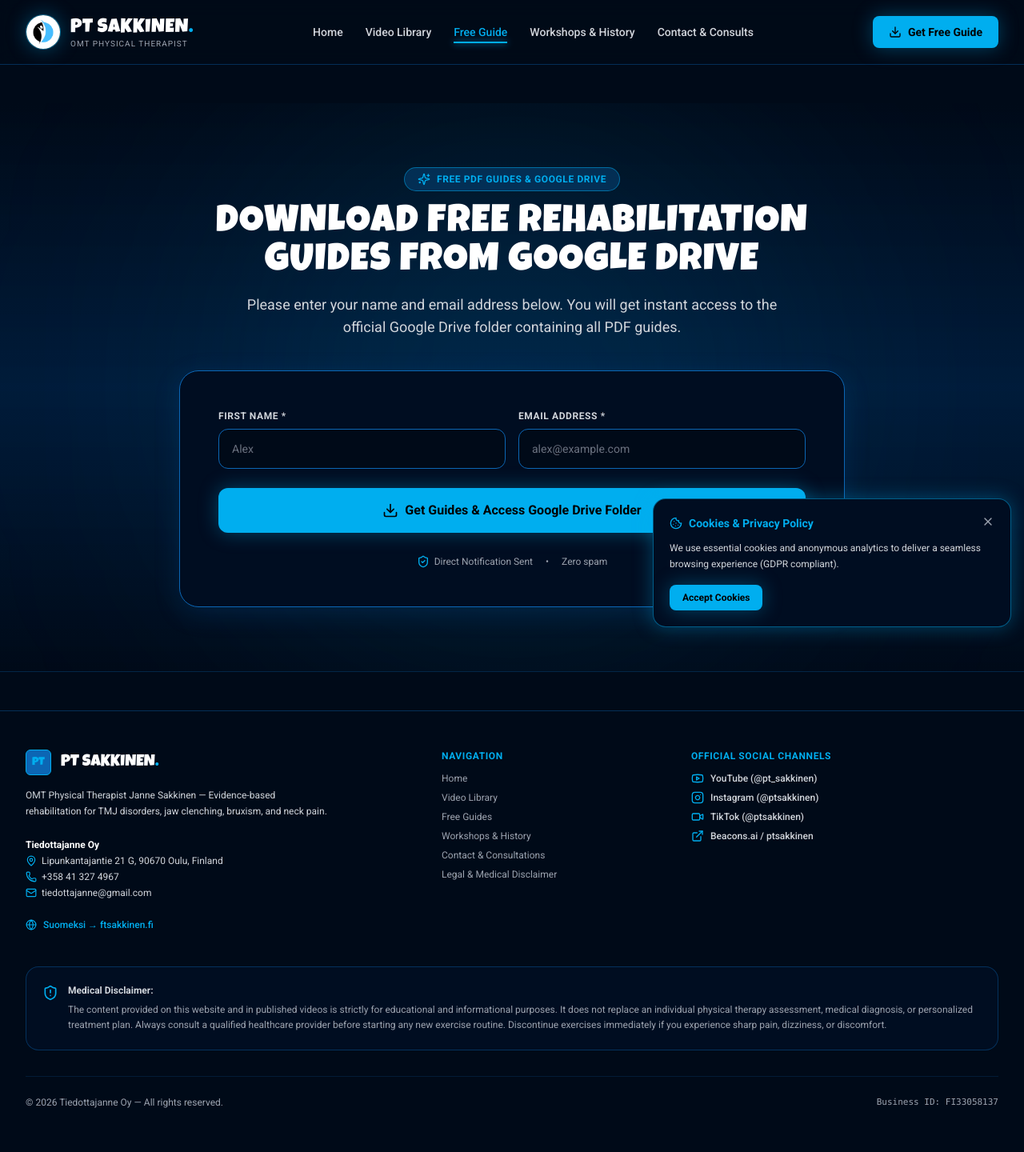
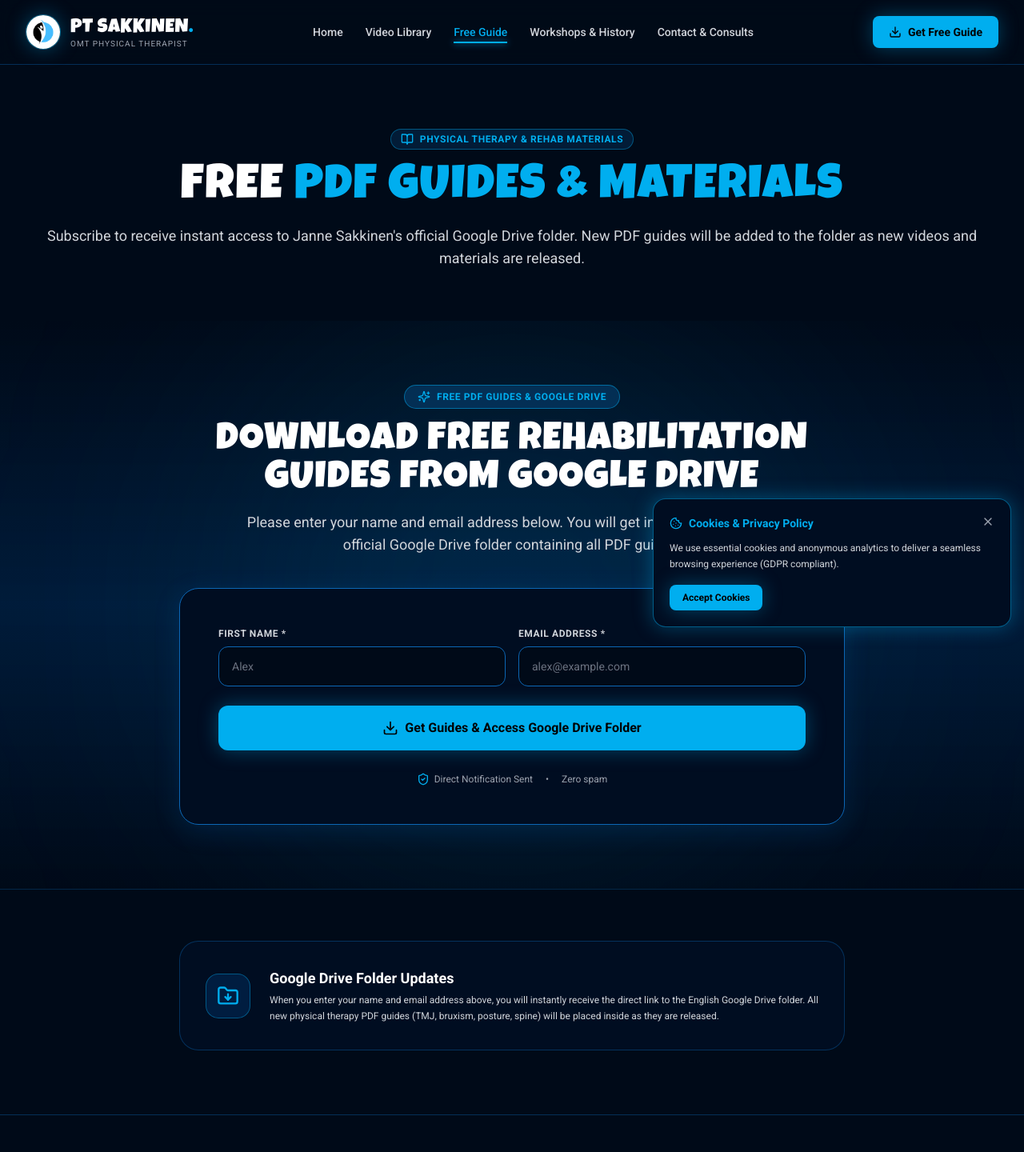
Before and after one commit to tftsakkinen-collab/ptsakkinen, a Next.js app: page /free-guide in a window 1280 px wide. Shown: the top 1440 px of the page at 80% size. Built offline with nearby package versions, Linux system fonts and the light colour scheme.

Commit message:
Refine free guide email form to clean Google Drive folder signup

```diff
--- a/src/app/free-guide/page.tsx
+++ b/src/app/free-guide/page.tsx
@@ -1,14 +1,44 @@
 import EmailLeadForm from "@/components/EmailLeadForm";
-
-export const metadata = {
-  title: "Free Pain Rehabilitation Guides — PT Sakkinen",
-  description: "Download evidence-based TMJ relief, jaw clenching, and cervicogenic dizziness PDF guides created by OMT physical therapist Janne Sakkinen.",
-};
+import { BookOpen, ShieldCheck, Sparkles, FolderDown } from "lucide-react";
 
 export default function FreeGuidePage() {
   return (
-    <div className="py-12 bg-[#000a18] min-h-screen">
+    <div className="py-12 md:py-20 bg-[#000a18] min-h-screen space-y-16">
+
+      {/* Header */}
+      <div className="max-w-7xl mx-auto px-4 sm:px-6 lg:px-8 text-center max-w-3xl space-y-4">
+        <div className="inline-flex items-center gap-2 px-3 py-1 rounded-full bg-[#0C66B4]/20 border border-[#00AEEF]/40 text-[#00AEEF] text-xs font-bold uppercase tracking-wider">
+          <BookOpen className="w-4 h-4" />
+          <span>Physical Therapy &amp; Rehab Materials</span>
+        </div>
+
+        <h1 className="text-4xl sm:text-6xl font-display text-white tracking-wide">
+          FREE <span className="text-[#00AEEF]">PDF GUIDES &amp; MATERIALS</span>
+        </h1>
+
+        <p className="text-gray-300 text-base sm:text-lg">
+          Subscribe to receive instant access to Janne Sakkinen's official Google Drive folder. New PDF guides will be added to the folder as new videos and materials are released.
+        </p>
+      </div>
+
+      {/* Main Email Lead Capture Form */}
       <EmailLeadForm />
+
+      {/* Trust & Drive Info Box */}
+      <div className="max-w-4xl mx-auto px-4 sm:px-6 lg:px-8">
+        <div className="p-8 rounded-3xl bg-[#000d21] border border-[#0C66B4]/40 flex flex-col md:flex-row items-center gap-6">
+          <div className="w-14 h-14 rounded-2xl bg-[#014489]/30 border border-[#00AEEF]/40 text-[#00AEEF] flex items-center justify-center shrink-0">
+            <FolderDown className="w-7 h-7" />
+          </div>
+          <div className="space-y-1 text-center md:text-left">
+            <h3 className="text-lg font-bold text-white">Google Drive Folder Updates</h3>
+            <p className="text-xs text-gray-300 leading-relaxed">
+              When you enter your name and email address above, you will instantly receive the direct link to the English Google Drive folder. All new physical therapy PDF guides (TMJ, bruxism, posture, spine) will be placed inside as they are released.
+            </p>
+          </div>
+        </div>
+      </div>
+
     </div>
   );
 }
```
